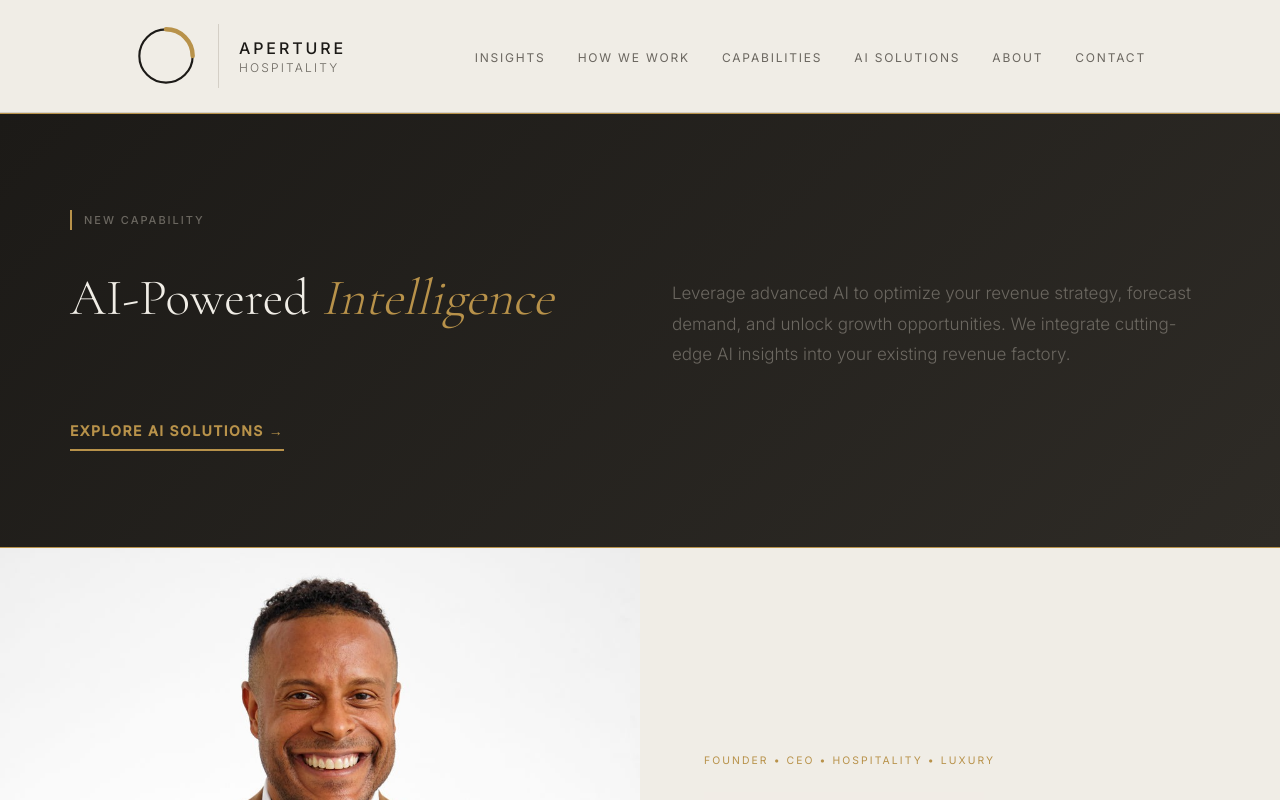
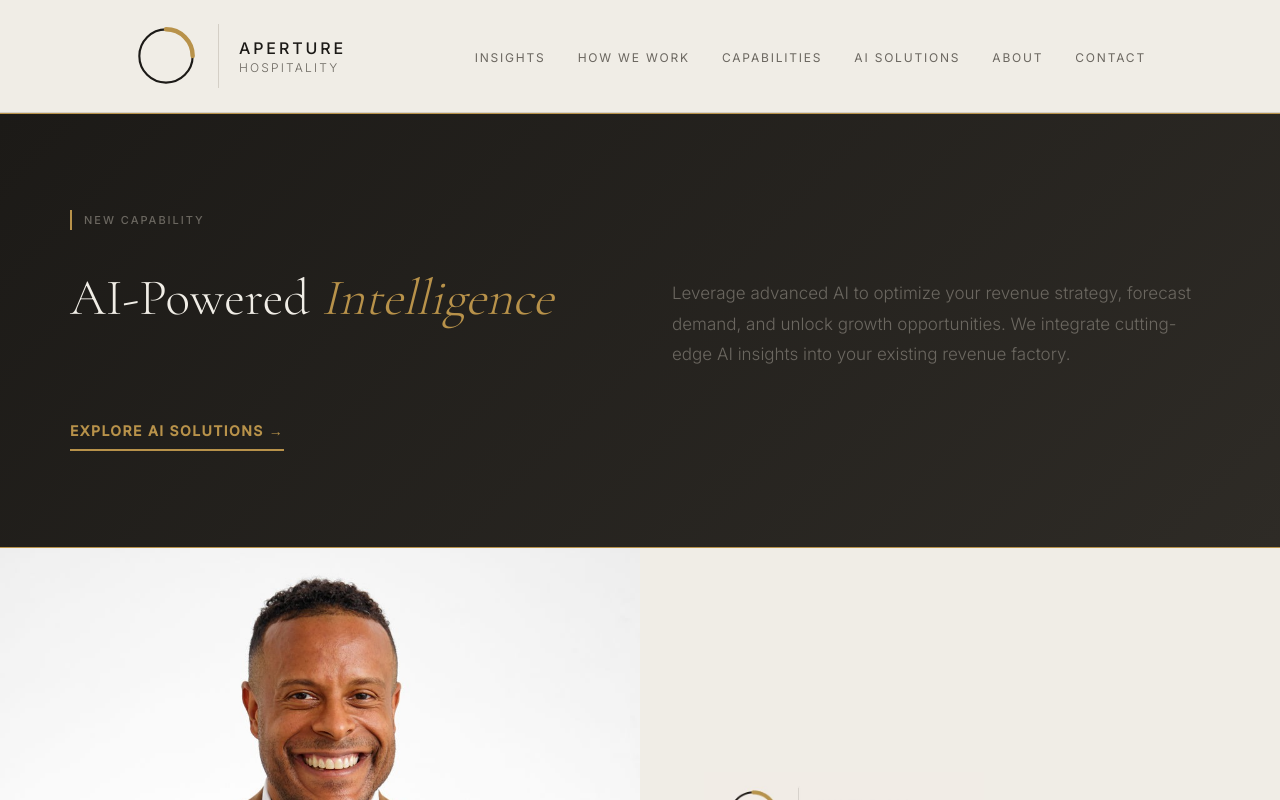
Before and after one commit to letsnavigatebmw/aperture-hospitality, a Next.js app: page / in a window 1280 px wide. Shown: the top 800 px of the page. Built offline with nearby package versions, Linux system fonts and the light colour scheme.

Commit message:
Remove 'Founder • CEO • Hospitality • Luxury' label from homepage hero section

```diff
--- a/app/page.tsx
+++ b/app/page.tsx
@@ -56,19 +56,6 @@ export default function Home() {
             order: 2,
             minHeight: '600px'
           }}>
-
-            {/* Top label */}
-            <p style={{
-              fontFamily: "'Inter', sans-serif",
-              fontSize: '0.65rem',
-              fontWeight: 400,
-              letterSpacing: '0.2em',
-              textTransform: 'uppercase',
-              color: '#B8924A',
-              margin: '0 0 1.5rem 0'
-            }}>
-              FOUNDER • CEO • HOSPITALITY • LUXURY
-            </p>
 
             {/* Aperture Logo */}
             <div style={{
```
